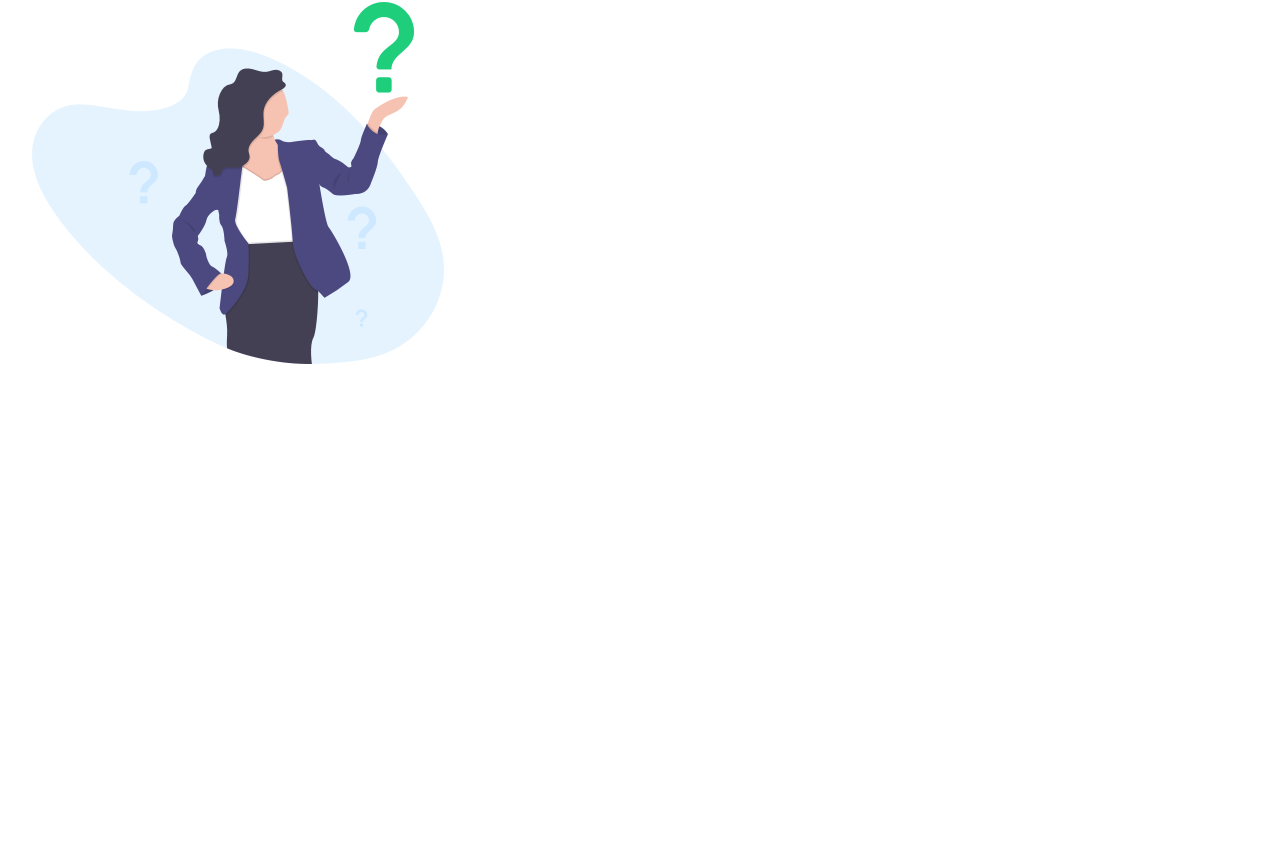
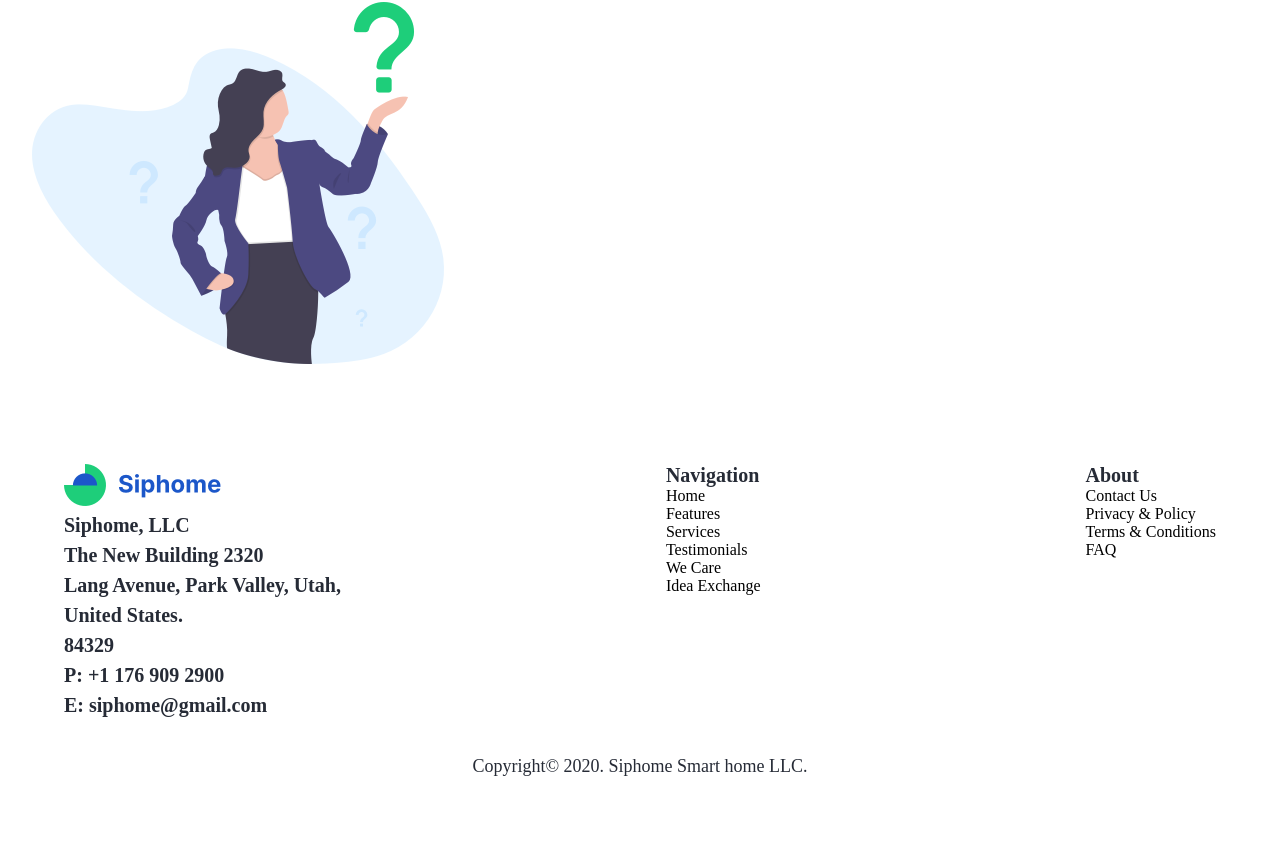
Before and after one commit to RoaaBaniOdeh/siphome-ui, a plain HTML site: page index.html in a window 1280 px wide. Shown: the part 6138-6985 px from the top of the page. Before the commit the page ends 6538 px from the top, so only its background shows below. Drawn offline with Linux system fonts and the light colour scheme.

Commit message:
contact page but not fully done part two

```diff
--- a/index.html
+++ b/index.html
@@ -60,9 +60,9 @@ them.</pre>
         <div class="titleDiv">FEATURES</div>
         <div class="subTitle">Meet Siphome</div>
         <pre class="p-features">
-The most comprehensive smart solution to home maintenance. All it takes
-is a simple and affordable sensor installation by one of our Siphome
-certified technicians.
+          The most comprehensive smart solution to home maintenance. All it takes
+          is a simple and affordable sensor installation by one of our Siphome
+          certified technicians.
         </pre>
         <div class="setPics">
             <img src="img\img\1-1.png" >
@@ -179,7 +179,42 @@ certified technicians.
               </form>
         </div>
     </div>
+    <div class="finalrows">
+        <div class="finalCol">
+        <div>
+            <img src="img\img\logo.png">
+            <div class="aboutCOMP">
+                Siphome, LLC<br>
+                The New Building 2320 <br>
+                Lang Avenue, Park Valley, Utah,<br>
+                United States. <br>
+                84329<br>
+                P: +1 176 909 2900<br>
+                E: siphome@gmail.com</div>
+        </div>
+        <div>
+            <div class="colTitle">Navigation</div>
+            <div>
+                Home<br>
+                Features<br>
+                Services<br>
+                Testimonials<br>
+                We Care<br>
+                Idea Exchange<br>
+            </div>
+        </div>
+        <div>
+            <div class="colTitle">About</div>
+            <div>Contact Us<br>
+                Privacy & Policy<br>
+                Terms & Conditions<br>
+                FAQ<br>
+            </div>
+        </div>
 
+        </div>
+        <div class="lastline">Copyright© 2020. Siphome Smart home LLC.</div>
+    </div>
 
 
 </body>
--- a/style.css
+++ b/style.css
@@ -327,3 +327,51 @@ background-color: rgba(255,255,255, 1);
 .hh{
     opacity: 1;
 }
+
+.finalrows{
+    display: flex;
+    flex-direction: column;
+    padding: 4rem;
+    margin-bottom: 2rem;
+
+}
+.finalCol{
+     display: flex;
+   justify-content: space-between;
+   flex-direction: row;
+  margin-bottom: 2rem;
+}
+.aboutCOMP{
+    opacity: 1;
+color: #262B36;
+font-family: "Inter-Bold";
+font-size: 20px;
+font-weight: 700;
+font-style: normal;
+letter-spacing: 0px;
+text-align: left;
+line-height: 30px;
+}
+
+.colTitle{
+    opacity: 1;
+color: rgba(38,43,54,1);
+font-family: "Inter-Bold";
+font-size: 20px;
+font-weight: 700;
+font-style: normal;
+letter-spacing: 0px;
+text-align: left;
+}
+.lastline{
+  opacity: 1;
+color: rgba(38,43,54,1);
+font-family: "Inter-Regular";
+font-size: 18px;
+font-weight: 400;
+font-style: normal;
+letter-spacing: 0px;
+text-align: center;
+line-height: 28px;
+
+}
```
